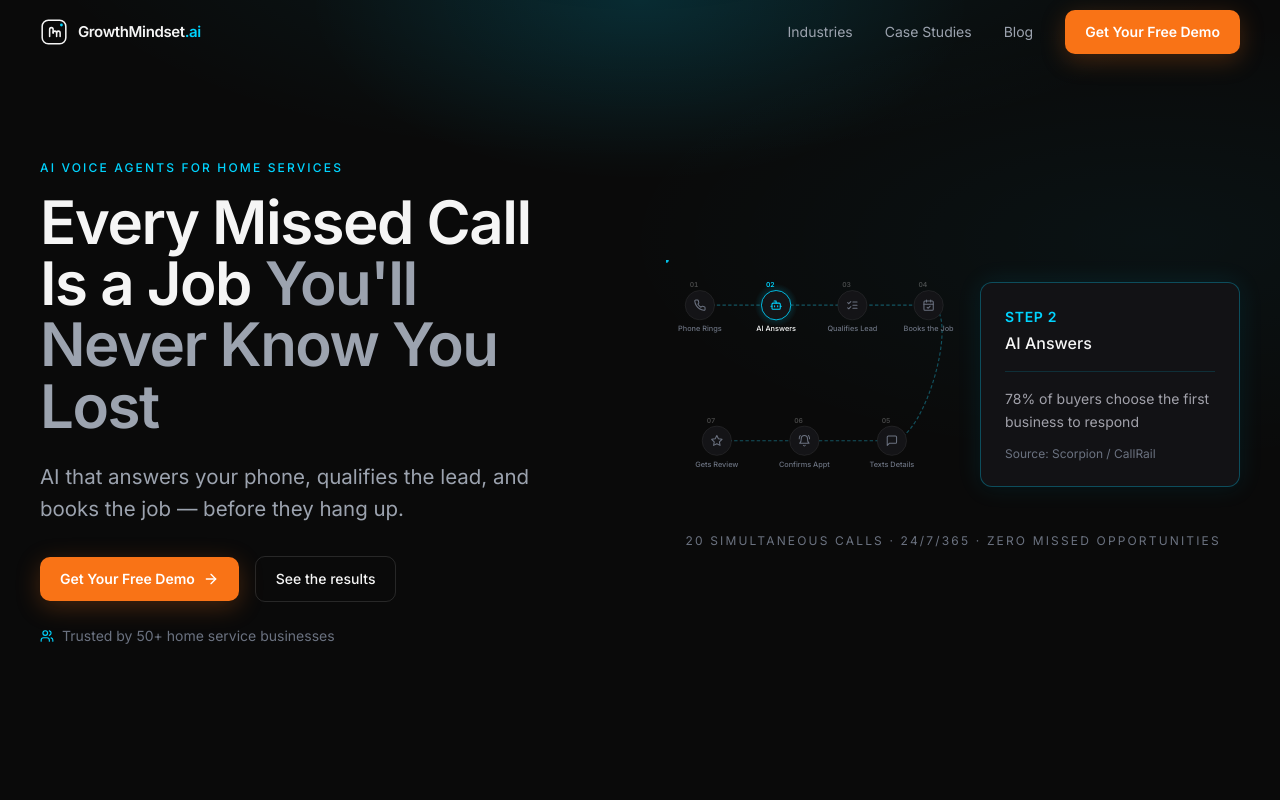
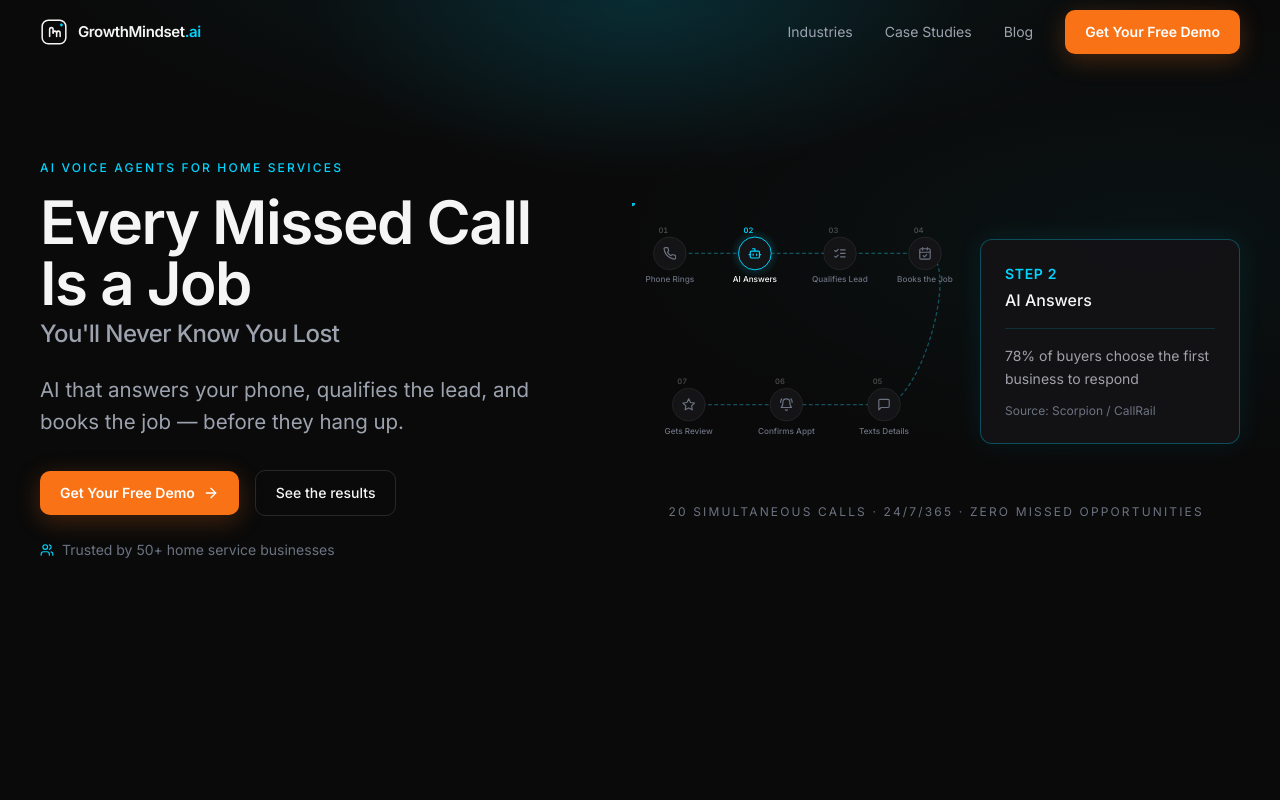
Before and after one commit to MattymBaylor/gms-website-3.0-perplexity, a Next.js app: page / in a window 1280 px wide. Shown: the top 800 px of the page. Built offline with nearby package versions, Linux system fonts and the light colour scheme.

Commit message:
fix: shrink subtitle "You'll Never Know You Lost" — separate line at ~2xl, give right column more room

```diff
--- a/components/sections/Hero.tsx
+++ b/components/sections/Hero.tsx
@@ -20,7 +20,7 @@ export function Hero() {
         aria-hidden="true"
       />
 
-      <div className="container-wide grid items-center gap-14 lg:grid-cols-[1fr_1.05fr] lg:gap-20">
+      <div className="container-wide grid items-center gap-14 lg:grid-cols-[1fr_1.15fr] lg:gap-16">
         {/* Left column: copy */}
         <div className="text-left">
           <motion.p
@@ -39,9 +39,17 @@ export function Hero() {
             transition={{ delay: 0.05, duration: 0.6, ease: [0.16, 1, 0.3, 1] }}
             className="mt-4 text-hero font-semibold tracking-tight text-ink"
           >
-            Every Missed Call Is a Job{' '}
-            <span className="text-ink-muted">You'll Never Know You Lost</span>
+            Every Missed Call Is a Job
           </motion.h1>
+
+          <motion.p
+            initial={{ opacity: 0, y: 10 }}
+            animate={{ opacity: 1, y: 0 }}
+            transition={{ delay: 0.1, duration: 0.6, ease: [0.16, 1, 0.3, 1] }}
+            className="mt-1 text-xl md:text-2xl font-medium text-ink-muted tracking-tight"
+          >
+            You&apos;ll Never Know You Lost
+          </motion.p>
 
           <motion.p
             initial={{ opacity: 0, y: 12 }}
```
